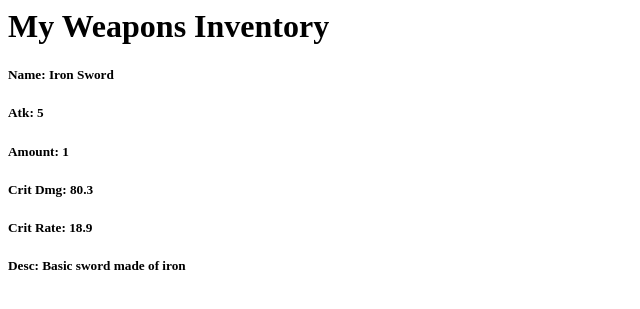
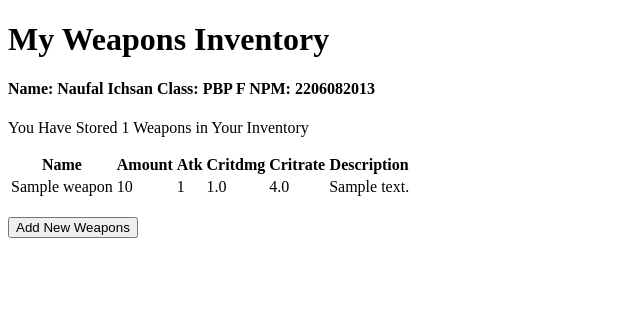
Before and after one commit to NI04Code/weapon-inventory, a Django app: page /weapons/ in a window 1280 px wide. Shown: the top 309 px of the page, without its empty margins (0-640 px from the left). Run offline with Django 4.2, Linux system fonts and the light colour scheme; tables that the repository leaves empty hold one stand-in row (values such as "Sample post").

Commit message:
Update from tugas 3

```diff
--- /dev/null
+++ b/templates/base.html
@@ -0,0 +1,18 @@
+{% load static %}
+<!DOCTYPE html>
+<html lang="en">
+    <head>
+        <meta charset="UTF-8" />
+        <meta
+            name="viewport"
+            content="width=device-width, initial-scale=1.0"
+        />
+        {% block meta %}
+        {% endblock meta %}
+    </head>
+
+    <body>
+        {% block content %}
+        {% endblock content %}
+    </body>
+</html>
--- a/weapon_inventory/settings.py
+++ b/weapon_inventory/settings.py
@@ -55,7 +55,7 @@ ROOT_URLCONF = 'weapon_inventory.urls'
 TEMPLATES = [
     {
         'BACKEND': 'django.template.backends.django.DjangoTemplates',
-        'DIRS': [],
+        'DIRS': [BASE_DIR / 'templates'],
         'APP_DIRS': True,
         'OPTIONS': {
             'context_processors': [
--- a/weapons/templates/weapons.html
+++ b/weapons/templates/weapons.html
@@ -1,8 +1,43 @@
-<h1>My Weapons Inventory</h1>
+{% extends 'base.html' %}
 
-<h5>Name: {{name}}</h5>
-<h5>Atk: {{atk}}</h5>
-<h5>Amount: {{amount}}</h5>
-<h5>Crit Dmg: {{critdmg}}</h5>
-<h5>Crit Rate: {{critrate}}</h5>
-<h5>Desc: {{description}}</h5>
+{% block content %}
+    <h1>My Weapons Inventory</h1>
+
+    <h4>Name: {{name}} Class: {{kelas}} NPM: {{npm}}</h4>
+
+    <p>You Have Stored {{weapons_total}} Weapons in Your Inventory</p>
+    <table>
+        <tr>
+            <th>Name</th>
+            <th>Amount</th>
+            <th>Atk</th>
+            <th>Critdmg</th>
+            <th>Critrate</th>
+            <th>Description</th>
+        </tr>
+
+        {% comment %} Berikut cara memperlihatkan data weapons di bawah baris ini {% endcomment %}
+
+        {% for weapon in weapons %}
+            <tr>
+                <td>{{weapon.name}}</td>
+                <td>{{weapon.amount}}</td>
+                <td>{{weapon.atk}}</td>
+                <td>{{weapon.critdmg}}</td>
+                <td>{{weapon.critrate}}</td>
+                <td>{{weapon.description}}</td>
+            </tr>
+        {% endfor %}
+    </table>
+
+    <br />
+
+    <a href="{% url 'weapons:add_weapons' %}">
+        <button>
+            Add New Weapons
+        </button>
+    </a>
+
+
+
+{% endblock content %}
--- a/weapons/tests.py
+++ b/weapons/tests.py
@@ -13,12 +13,6 @@ class mainTest(TestCase):
     def test_html_content(self):
         response = Client().get('/weapons/')
         self.assertContains(response, "<h1>My Weapons Inventory</h1>", html=True)
-        self.assertContains(response, "<h5>Name: Iron Sword</h5>", html=True)
-        self.assertContains(response, "<h5>Atk: 5</h5>", html=True)
-        self.assertContains(response, "<h5>Amount: 1</h5>", html=True)
-        self.assertContains(response, "<h5>Crit Dmg: 80.3</h5>", html=True)
-        self.assertContains(response, "<h5>Crit Rate: 18.9</h5>", html=True)
-        self.assertContains(response, "<h5>Desc: Basic sword made of iron</h5>", html=True)
 
 
 
--- a/weapons/urls.py
+++ b/weapons/urls.py
@@ -1,8 +1,13 @@
 from django.urls import path
-from weapons.views import show_weapons
+from weapons.views import show_weapons, add_weapons, show_xml, show_json, show_xml_by_id, show_json_by_id
 
 app_name = 'weapons'
 
 urlpatterns = [
     path('', show_weapons, name='show_weapons'),
+    path('add_weapons', add_weapons, name='add_weapons'),
+    path('xml/', show_xml, name='show_xml'),
+    path('json/', show_json, name='show_json'),
+    path('xml/<int:id>/', show_xml_by_id, name='show_xml_by_id'),
+    path('json/<int:id>/', show_json_by_id, name='show_json_by_id'),
 ]
--- a/weapons/views.py
+++ b/weapons/views.py
@@ -1,14 +1,46 @@
 from django.shortcuts import render
+from django.http import HttpResponseRedirect, HttpResponse
+from weapons.forms import WeaponForm
+from django.urls import reverse
+from weapons.models import Weapon
+from django.core import serializers
 
 # Create your views here.
 def show_weapons(request):
+    weapons = Weapon.objects.all()
+
     context = {
-        'name': 'Iron Sword',
-        'amount': 1,
-        'atk': 5,
-        'critdmg': 80.3,
-        'critrate': 18.9,
-        'description': 'Basic sword made of iron',
+        'name': 'Naufal Ichsan',
+        'kelas': 'PBP F',
+        'npm': '2206082013',
+        'weapons': weapons,
+        'weapons_total': weapons.count(),
     }
 
     return render(request, 'weapons.html', context)
+
+def add_weapons(request):
+    form = WeaponForm(request.POST or None)
+
+    if form.is_valid() and request.method == "POST":
+        form.save()
+        return HttpResponseRedirect(reverse('weapons:show_weapons'))
+
+    context = {'form': form}
+    return render(request, "add_weapons.html", context)
+
+def show_xml(request):
+    data = Weapon.objects.all()
+    return HttpResponse(serializers.serialize("xml", data), content_type="application/xml")
+
+def show_json(request):
+    data = Weapon.objects.all()
+    return HttpResponse(serializers.serialize("json", data), content_type="application/json")
+
+def show_xml_by_id(request, id):
+    data = Weapon.objects.filter(pk=id)
+    return HttpResponse(serializers.serialize("xml", data), content_type="application/xml")
+
+def show_json_by_id(request, id):
+    data = Weapon.objects.filter(pk=id)
+    return HttpResponse(serializers.serialize("json", data), content_type="application/json")
```
Also changed, not shown: weapons/forms.py (added, +7 -0 lines), weapons/templates/add_weapons.html (added, +19 -0 lines), README.md, weapons/migrations/0001_initial.py (added), 6 other files.
